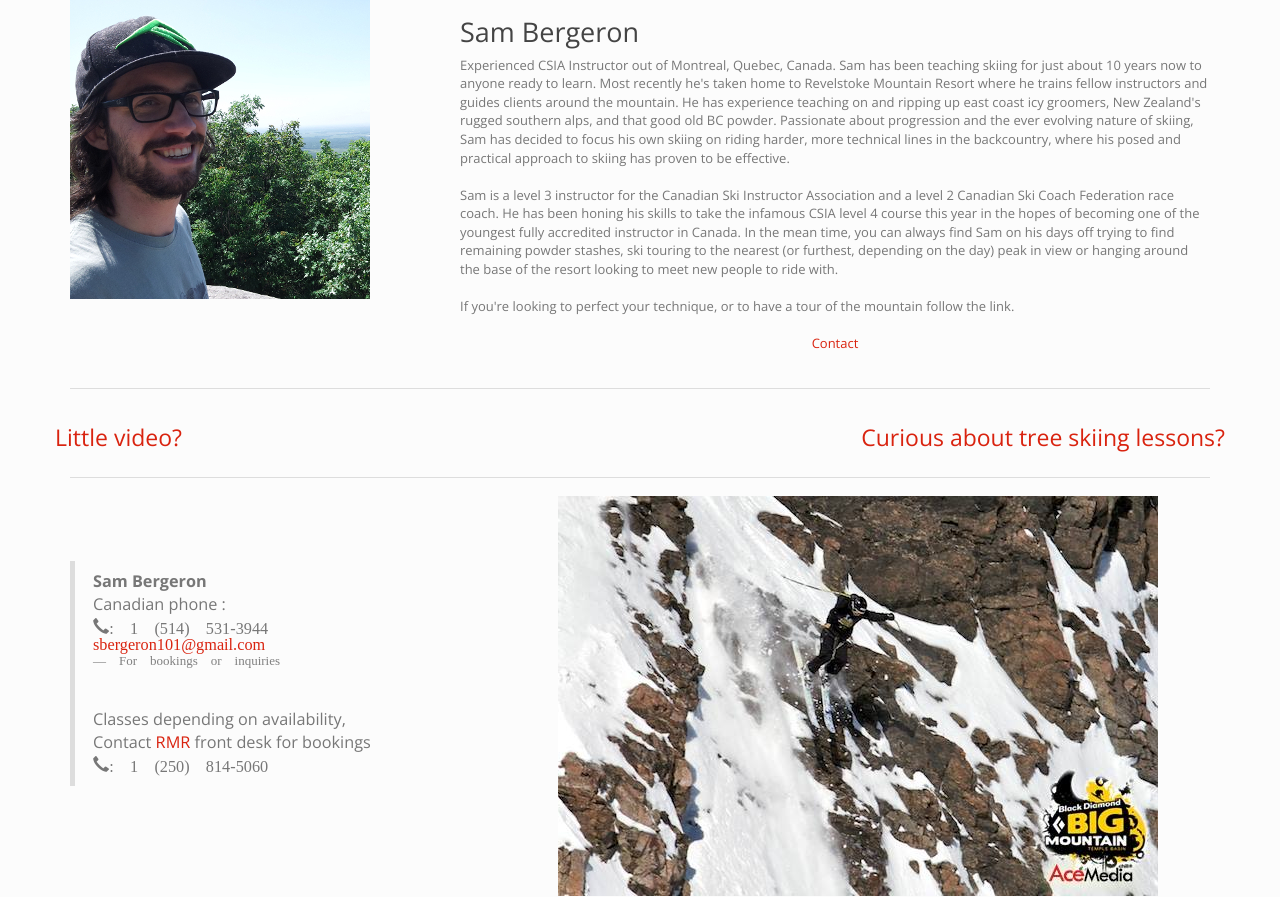
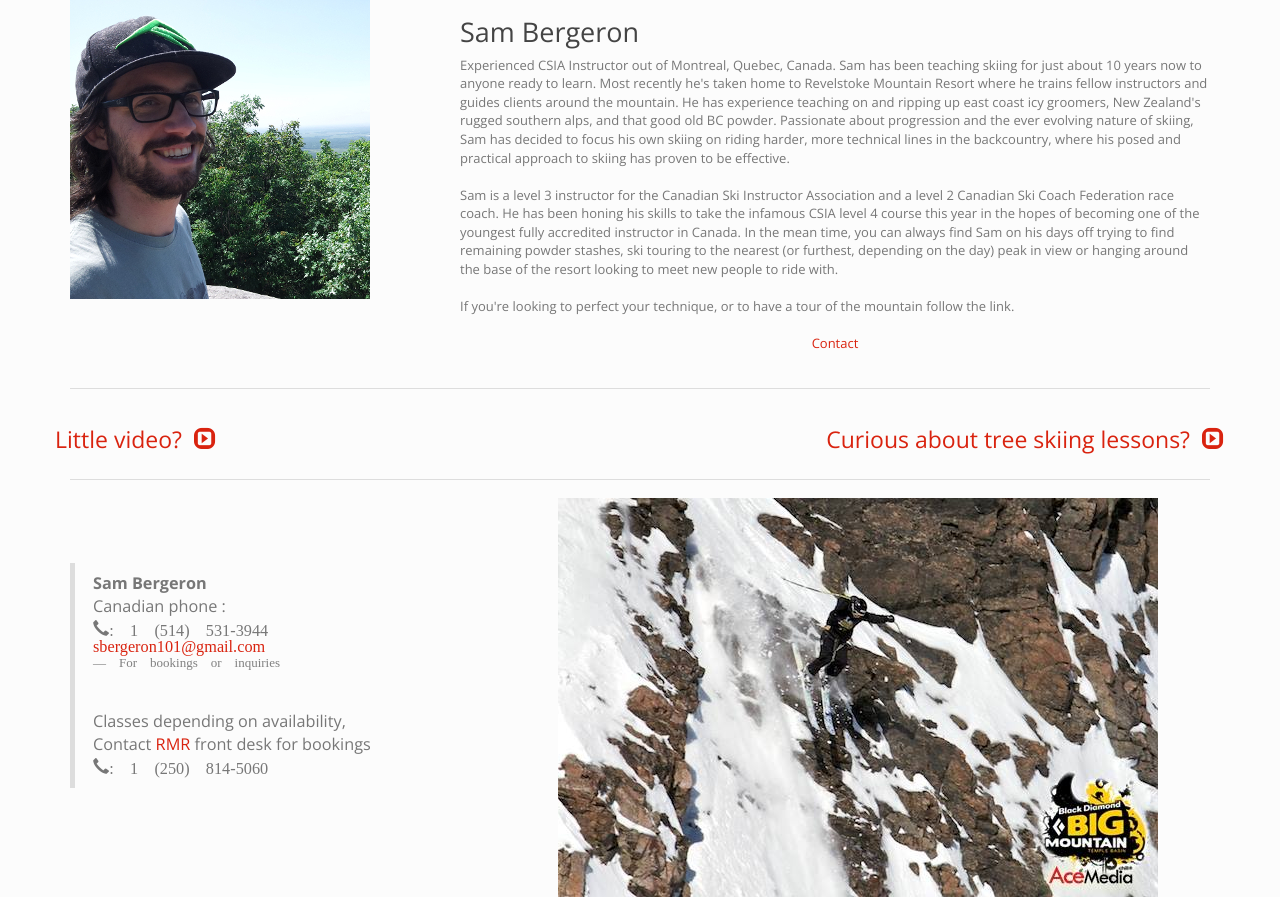
Before and after one commit to SamBergeron/instructor-website, a Django app: page / in a window 1280 px wide. Shown: the part 500-1397 px from the top of the page. Run offline with Django 3.2, Linux system fonts and the light colour scheme; some libraries are stand-ins or nearby versions.

Commit message:
glyphicon on video

```diff
--- a/instructor_website/templates/home.html
+++ b/instructor_website/templates/home.html
@@ -79,8 +79,8 @@
         <hr/>
 
         <div class="row">
-            <h3><a class="" data-toggle="modal" data-target="#modalFirstVid">Little video?</a>
-                <a class="pull-right" data-toggle="modal" data-target="#modalSecondVid">Curious about tree skiing lessons?</a>
+            <h3><a class="" data-toggle="modal" data-target="#modalFirstVid">Little video?&nbsp;&nbsp;<span class="glyphicon glyphicon-expand"></span></a>
+                <a class="pull-right" data-toggle="modal" data-target="#modalSecondVid">Curious about tree skiing lessons?&nbsp;&nbsp;<span class="glyphicon glyphicon-expand"></span></a>
             </h3>
         </div>
 
```
